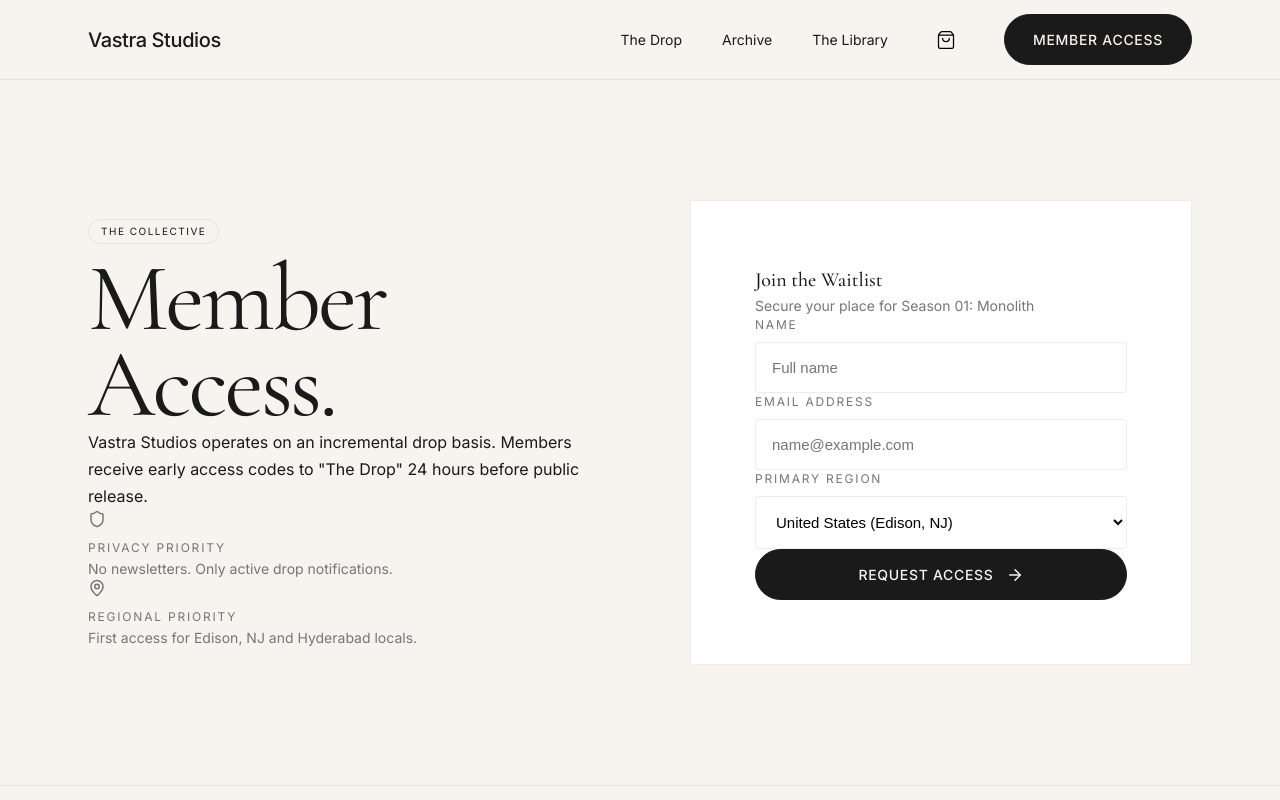
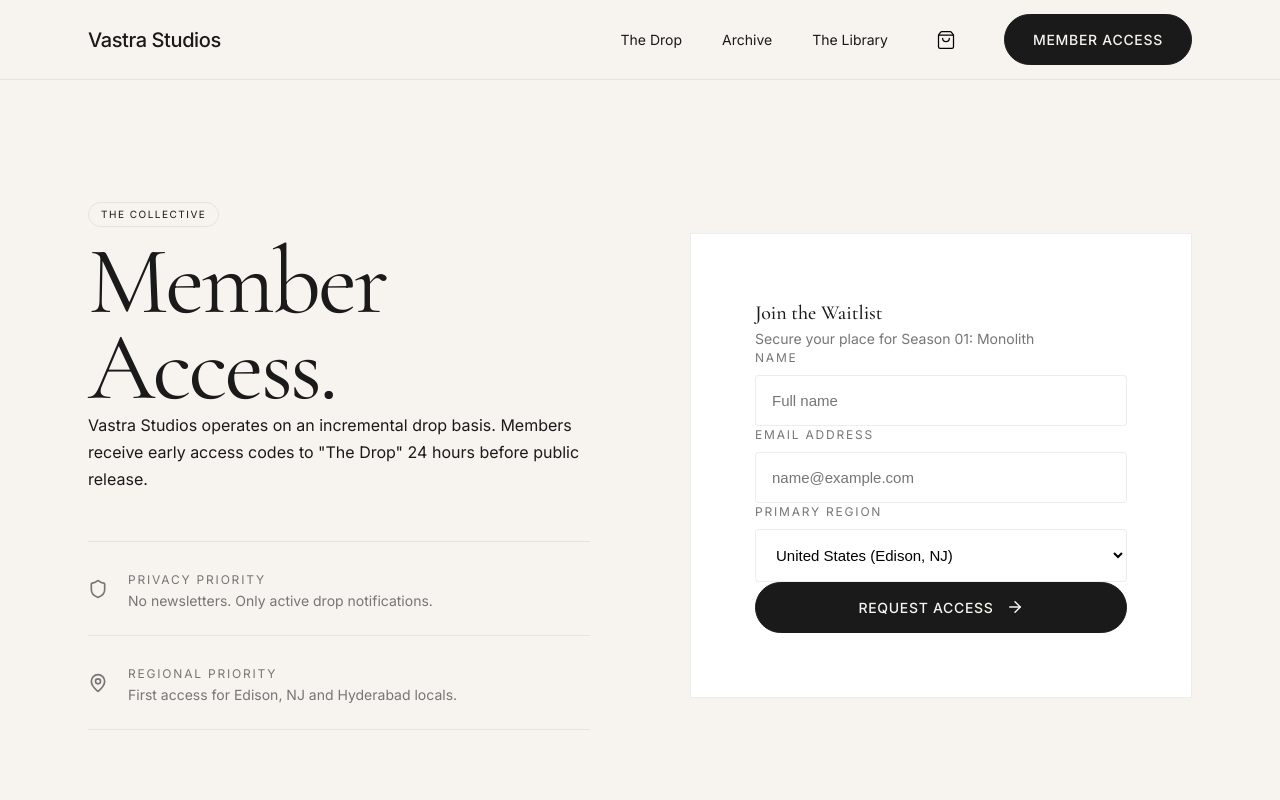
Before and after one commit to vastracollectives/VastraStudios, a React (Vite) app: page /contact in a window 1280 px wide. Shown: the top 800 px of the page. Built offline with nearby package versions, Linux system fonts and the light colour scheme.

Commit message:
Refine Member Access layout with architectural dividers and icon alignment

```diff
--- a/src/pages/Contact.jsx
+++ b/src/pages/Contact.jsx
@@ -23,18 +23,18 @@
                             to "The Drop" 24 hours before public release.
                         </p>
 
-                        <div className="flex flex-col gap-md">
-                            <div className="flex items-start gap-sm">
-                                <Shield size={18} className="mt-xs text-muted" />
+                        <div style={{ borderTop: '1px solid var(--border-color)', marginTop: '48px' }}>
+                            <div style={{ borderBottom: '1px solid var(--border-color)', padding: '24px 0', display: 'flex', alignItems: 'center', gap: '20px' }}>
+                                <Shield size={20} className="text-muted" style={{ flexShrink: 0 }} />
                                 <div>
-                                    <span className="text-label block">Privacy Priority</span>
+                                    <span className="text-label block" style={{ marginBottom: '4px' }}>Privacy Priority</span>
                                     <p className="text-small text-muted">No newsletters. Only active drop notifications.</p>
                                 </div>
                             </div>
-                            <div className="flex items-start gap-sm">
-                                <MapPin size={18} className="mt-xs text-muted" />
+                            <div style={{ borderBottom: '1px solid var(--border-color)', padding: '24px 0', display: 'flex', alignItems: 'center', gap: '20px' }}>
+                                <MapPin size={20} className="text-muted" style={{ flexShrink: 0 }} />
                                 <div>
-                                    <span className="text-label block">Regional Priority</span>
+                                    <span className="text-label block" style={{ marginBottom: '4px' }}>Regional Priority</span>
                                     <p className="text-small text-muted">First access for Edison, NJ and Hyderabad locals.</p>
                                 </div>
                             </div>
```
